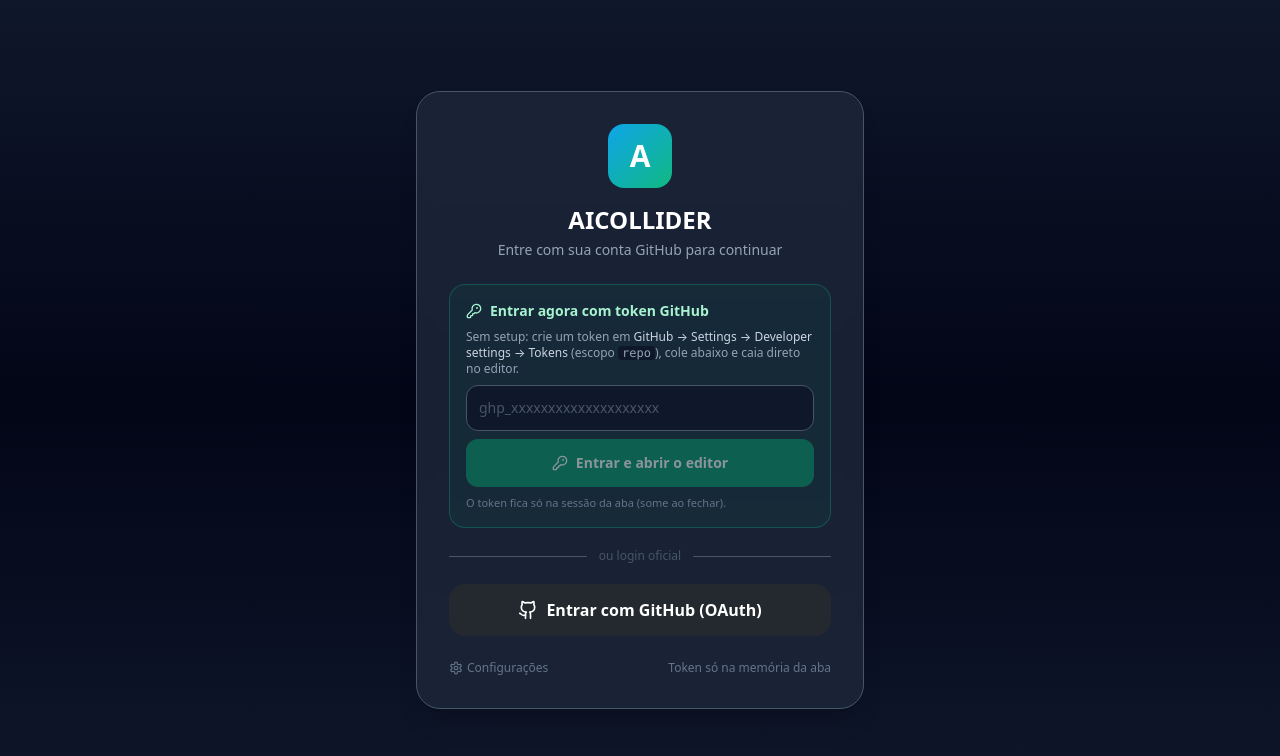
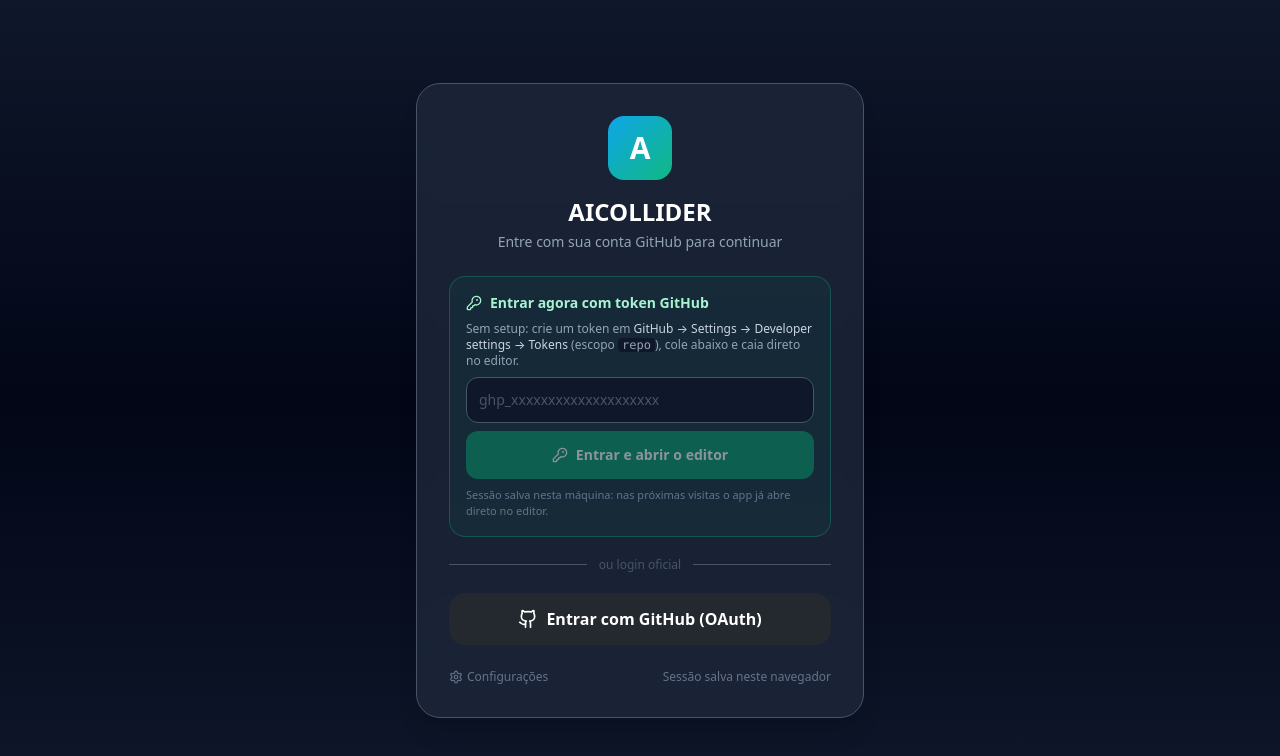
Before and after one commit to duartebruno496/AICOLLIDER, a React (Vite) app: page / in a window 1280 px wide. Both pictures are taken after a click on the button "Entrar". Shown: the top 756 px of the page. Built offline with nearby package versions, Linux system fonts and the light colour scheme; no server answers; what @isomorphic-git/lightning-fs would draw is missing.

Commit message:
feat: sessao GitHub persistente (login unico, entra direto no editor)

```diff
--- a/src/App.tsx
+++ b/src/App.tsx
@@ -34,6 +34,16 @@ export default function App() {
   useEffect(() => {
     void getFS();
     void purgeStaleServiceWorkers();
+    // Sessão persistente: se já logou antes, volta direto pro editor.
+    try {
+      const raw = localStorage.getItem("aicollider:session");
+      if (raw && !useAppStore.getState().gitToken) {
+        const saved = JSON.parse(raw) as { token?: string; name?: string | null; avatar?: string | null; source?: string | null };
+        if (saved.token) useAppStore.getState().setGitToken(saved.token, saved.name ?? null, saved.avatar ?? null, saved.source as never);
+      }
+    } catch {
+      /* ignore */
+    }
   }, []);
 
   useEffect(() => {
--- a/src/components/LoginScreen.tsx
+++ b/src/components/LoginScreen.tsx
@@ -154,7 +154,7 @@ export function LoginScreen({ onOpenSettings }: { onOpenSettings?: () => void })
                 {busyToken ? <Loader2 className="h-4 w-4 animate-spin" /> : <KeyRound className="h-4 w-4" />}
                 Entrar e abrir o editor
               </button>
-              <p className="mt-2 text-[11px] text-slate-500">O token fica só na sessão da aba (some ao fechar).</p>
+              <p className="mt-2 text-[11px] text-slate-500">Sessão salva nesta máquina: nas próximas visitas o app já abre direto no editor.</p>
             </div>
 
             <div className="my-5 flex items-center gap-3 text-xs text-slate-600">
@@ -237,7 +237,7 @@ export function LoginScreen({ onOpenSettings }: { onOpenSettings?: () => void })
           ) : (
             <span />
           )}
-          <span>Token só na memória da aba</span>
+          <span>Sessão salva neste navegador</span>
         </div>
       </div>
     </div>
--- a/src/store/useAppStore.ts
+++ b/src/store/useAppStore.ts
@@ -108,8 +108,8 @@ export const useAppStore = create<AppState>()(
       setGitToken: (token, name, avatar, source) => {
         if (token) {
           try {
-            sessionStorage.setItem(
-              "aicollider:git",
+            localStorage.setItem(
+              "aicollider:session",
               JSON.stringify({ token, name: name ?? null, avatar: avatar ?? null, source: source ?? null })
             );
           } catch {
@@ -117,7 +117,7 @@ export const useAppStore = create<AppState>()(
           }
         } else {
           try {
-            sessionStorage.removeItem("aicollider:git");
+            localStorage.removeItem("aicollider:session");
           } catch {
             /* storage indisponível */
           }
```
